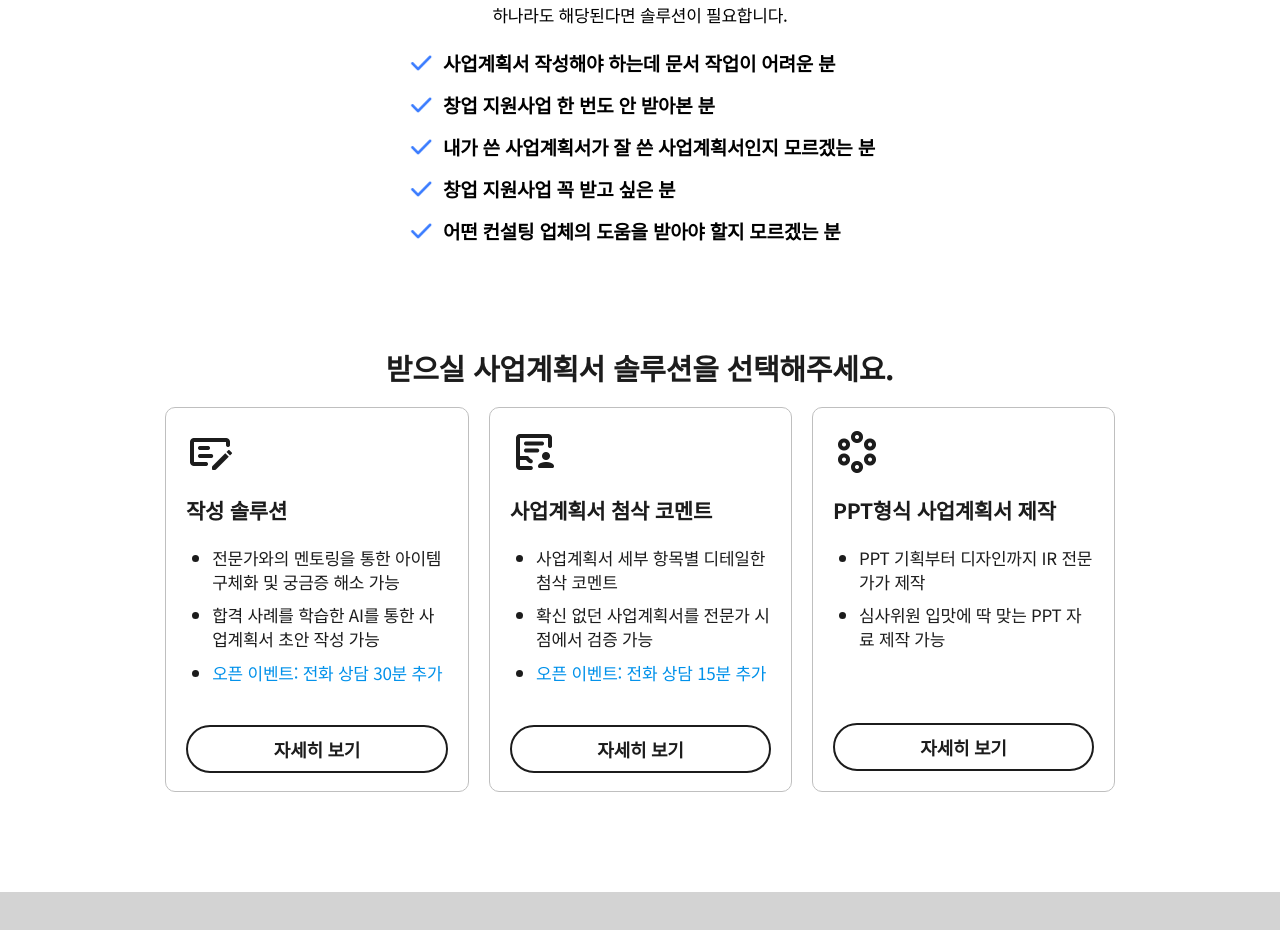
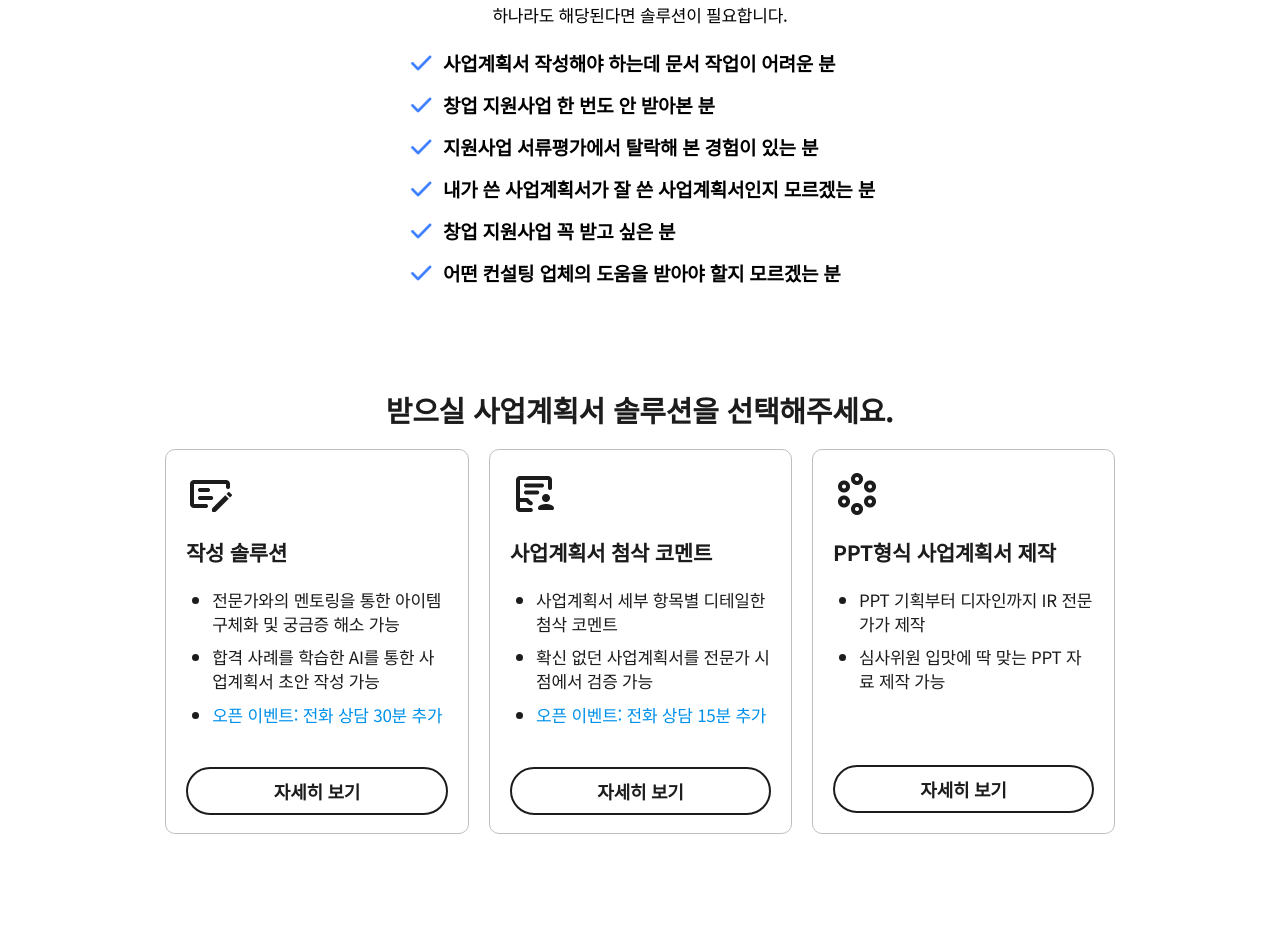
Before and after one commit to Iroff1/support-lab-frontend, a React app: page / in a window 1280 px wide. Shown: the part 6080-7010 px from the top of the page. Built offline with nearby package versions, Linux system fonts and the light colour scheme; a web font is replaced by a local one.

Commit message:
fix: 문구 추가

```diff
--- a/src/components/main/MainRecommendBox.tsx
+++ b/src/components/main/MainRecommendBox.tsx
@@ -57,6 +57,10 @@ const MainRecommendBox = () => {
         </p>
         <p>
           <img src={CHECK_ICON} alt="check" />
+          <span>지원사업 서류평가에서 탈락해 본 경험이 있는 분</span>
+        </p>
+        <p>
+          <img src={CHECK_ICON} alt="check" />
           <span>내가 쓴 사업계획서가 잘 쓴 사업계획서인지 모르겠는 분</span>
         </p>
         <p>
```
